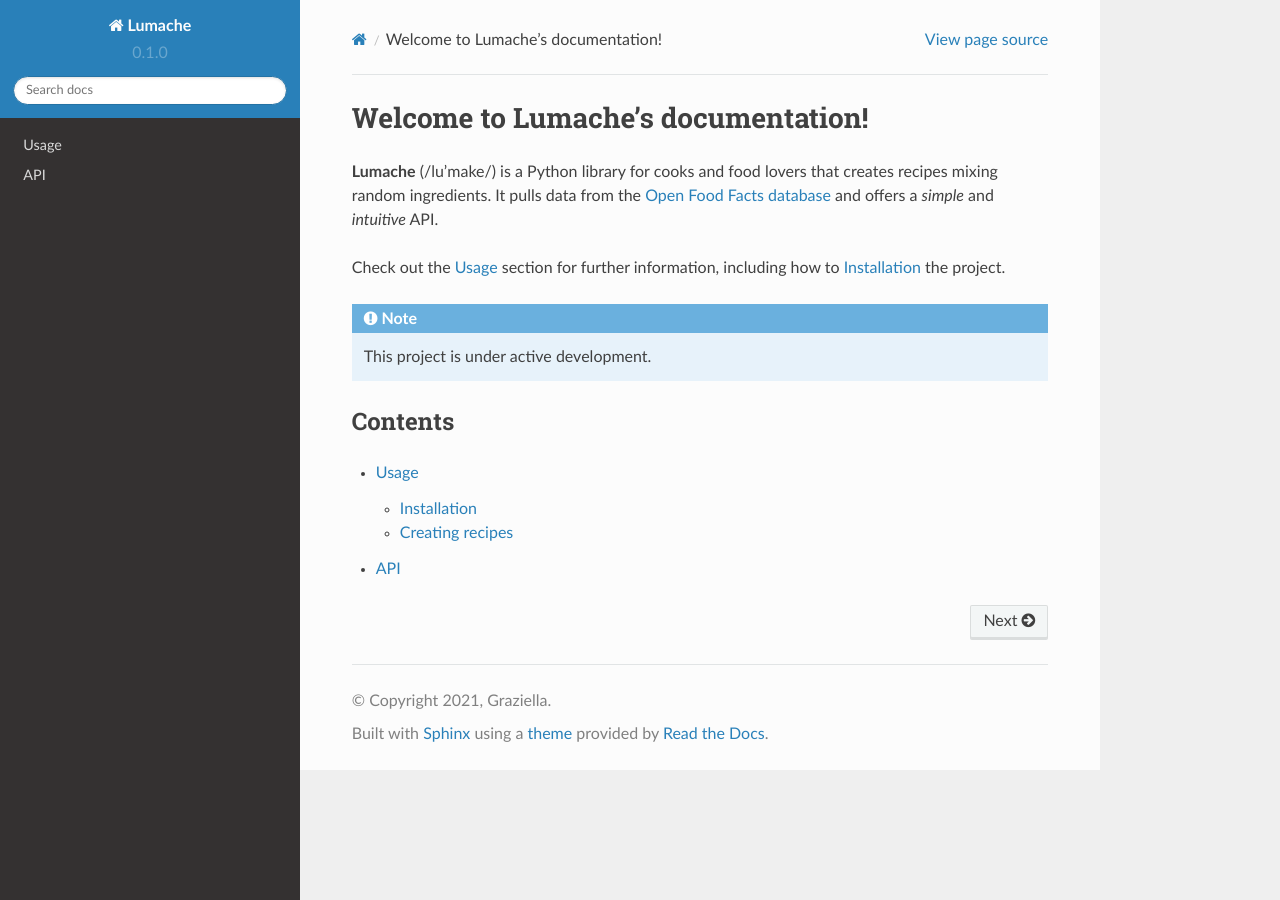
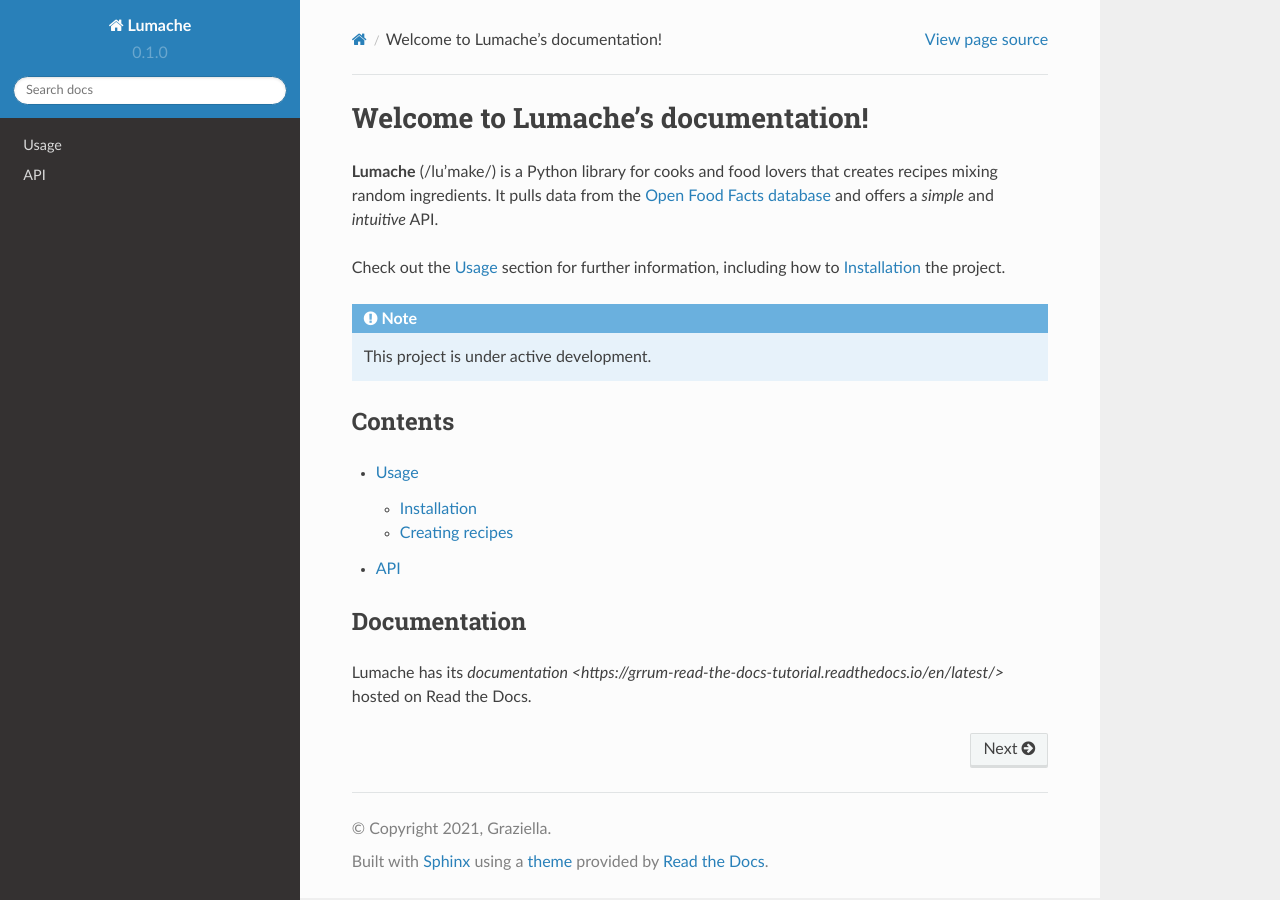
Before and after one commit to Grrum/read-the-docs-tutorial, a Sphinx documentation site: the page built from docs/source/index.rst, in a window 1280 px wide. Built offline with Sphinx 7.4.7 and the Read the Docs theme 2.0.0, drawn with Linux system fonts in a browser that asks for light colours.

Commit message:
Update index.rst

```diff
--- a/docs/source/index.rst
+++ b/docs/source/index.rst
@@ -20,3 +20,8 @@ Contents
 
    usage
    api
+
+Documentation
+-------------
+
+Lumache has its `documentation <https://grrum-read-the-docs-tutorial.readthedocs.io/en/latest/>` hosted on Read the Docs.
```
